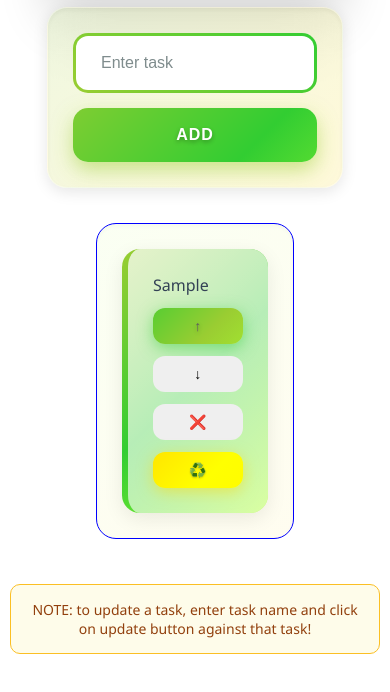
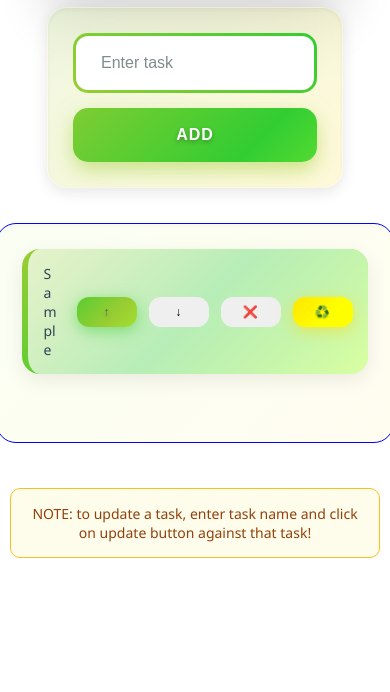
Before and after one commit to yashtayalcse/Todos, a plain HTML site: page index.html in a window 390 px wide. Both pictures are taken after typing "Sample" into the empty fields and a click on the button "ADD". Shown: the part 140-832 px from the top of the page. Drawn offline with Linux system fonts and the light colour scheme.

Commit message:
changes done responsive

```diff
--- a/style.css
+++ b/style.css
@@ -388,18 +388,23 @@ li {
     }
 
     li {
-        flex-direction: column;
-        align-items: stretch;
-        gap: 12px;
+        flex-direction: row;
+        align-items: center;
+        gap: 8px;
+        padding: 15px;
     }
 
-    li div {
-        display: flex;
-        gap: 10px;
+    li span {
+        flex: 1;
+        font-size: 14px;
+        margin-right: 8px;
     }
 
     li button {
-        flex: 1;
+        padding: 8px 12px;
+        font-size: 12px;
+        min-width: 60px;
+        margin-left: 4px;
     }
 }
 
```
